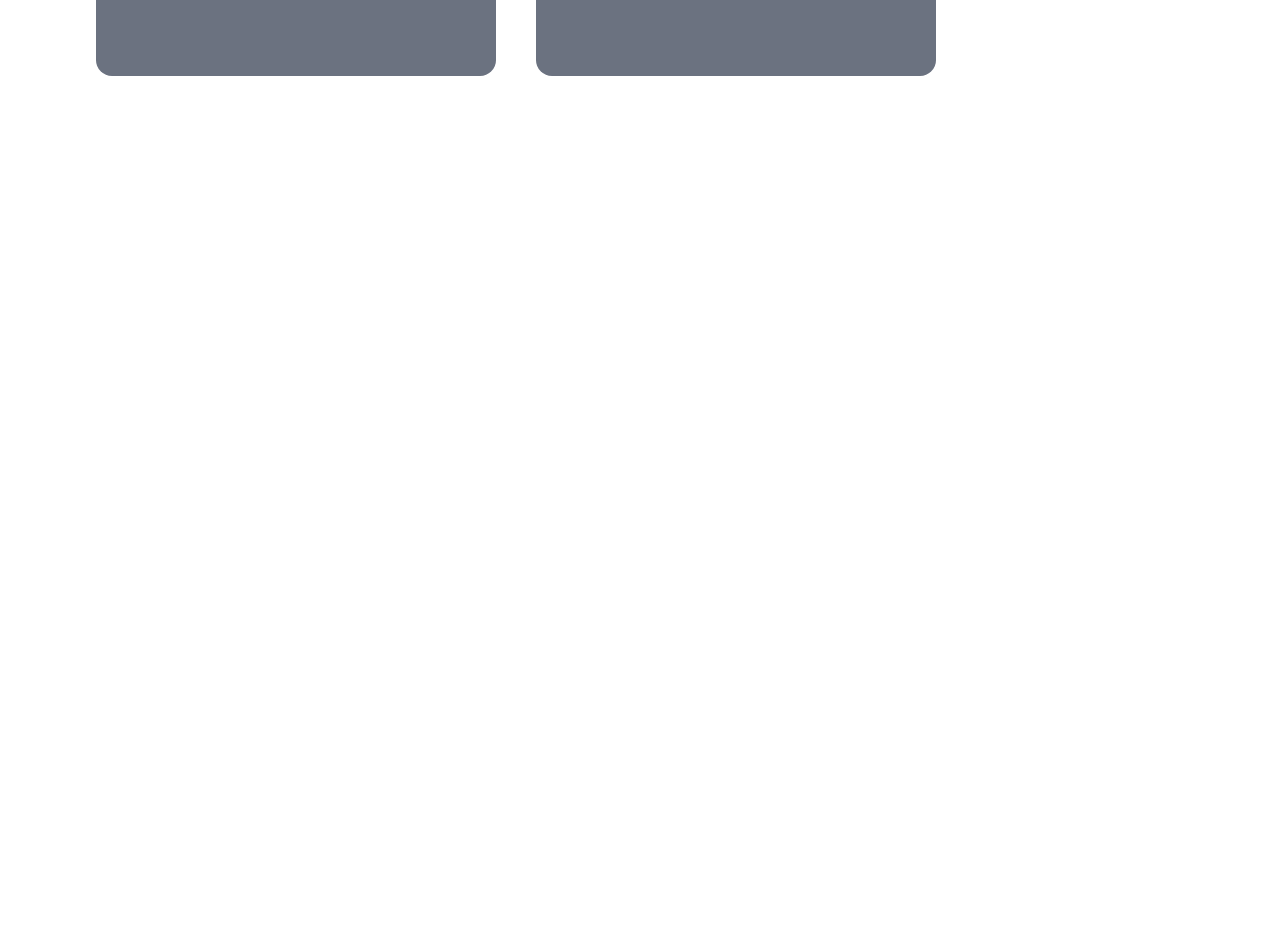
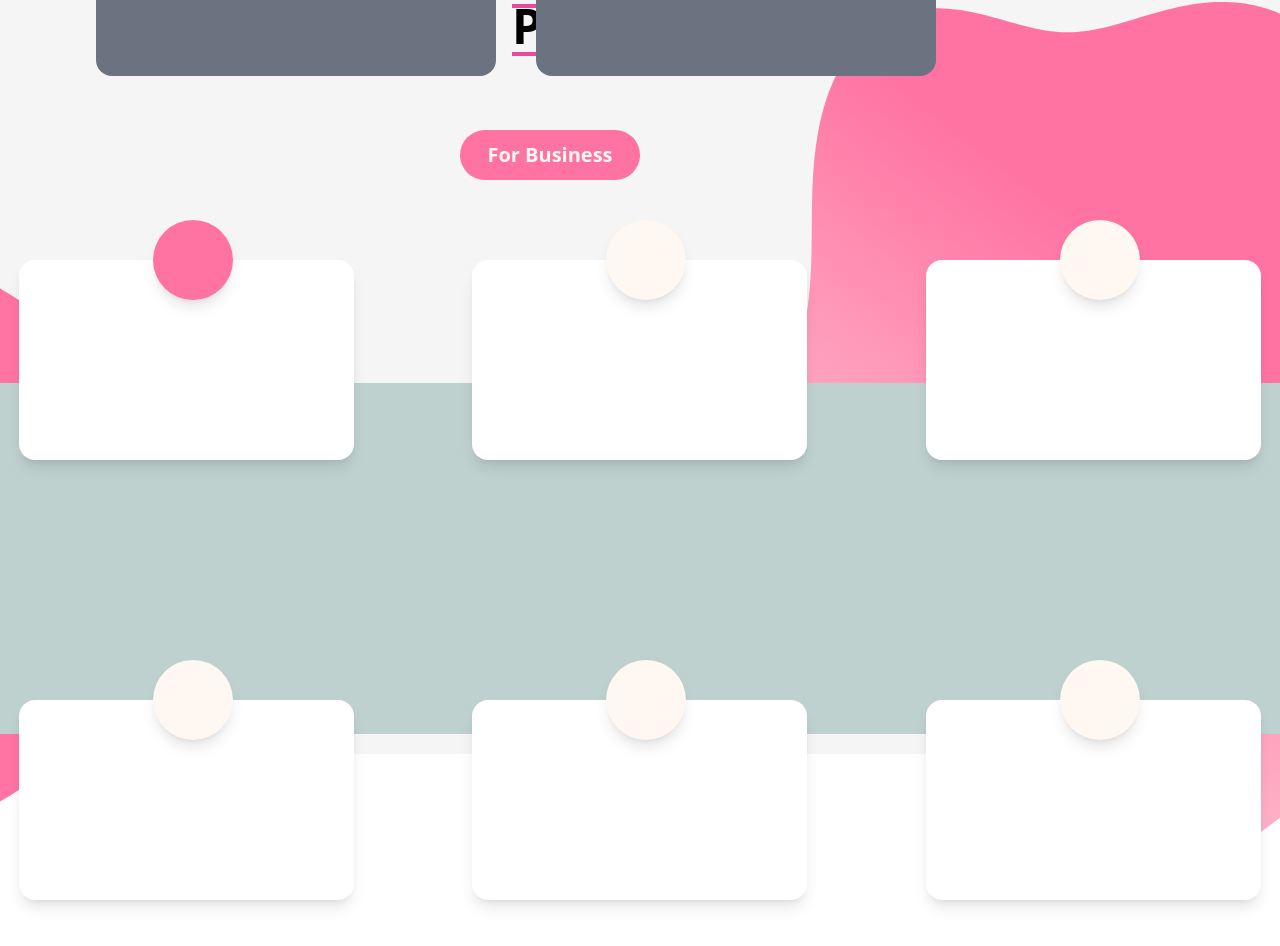
Before and after one commit to Pragnan143/softe-frontend, a React (Create React App) app: page / in a window 1280 px wide. Shown: the part 3652-4598 px from the top of the page. Before the commit the page ends 3728 px from the top, so only its background shows below. Built offline with nearby package versions, Linux system fonts and the light colour scheme.

Commit message:
Our Product section Done

```diff
--- a/src/App.js
+++ b/src/App.js
@@ -2,6 +2,7 @@ import HeroSection from "./components/HeroSection";
 import Marketing from "./components/Marketing";
 import Mentor from "./components/Mentor";
 import Navbar from "./components/Navbar";
+import OurProducts from "./components/OurProducts";
 import Products from "./components/Products";
 
 function App() {
@@ -12,6 +13,7 @@ function App() {
       <Products />
       <Mentor />
       <Marketing />
+      <OurProducts />
     </div>
   );
 }
--- /dev/null
+++ b/src/components/OurProductCards.js
@@ -0,0 +1,30 @@
+import React from "react";
+
+const Cards = () => {
+  return (
+    <div className="relative w-[335px] h-[200px] bg-[#FFFFFF] shadow-lg z-40 rounded-2xl cursor-pointer	">
+      <div className="absolute left-[40%] -top-10 h-[80px] w-[80px] shadow-lg rounded-full bg-[#FFF7F2]  text-[#FF73A2] z-40"></div>
+    </div>
+  );
+};
+const Cards1 = () => {
+  return (
+    <div className="relative w-[335px] h-[200px] bg-[#FFFFFF] shadow-lg z-40 rounded-2xl cursor-pointer	">
+      <div className="absolute left-[40%] -top-10 h-[80px] w-[80px] shadow-lg rounded-full text-[#FFF3A2]  bg-[#FF73A2] z-40"></div>
+    </div>
+  );
+};
+const OurProductCards = () => {
+  return (
+    <div className="h-full w-full flex flex-wrap gap-20 justify-around ">
+      <Cards1 />
+      <Cards />
+      <Cards />
+      <Cards />
+      <Cards />
+      <Cards />
+    </div>
+  );
+};
+
+export default OurProductCards;
--- /dev/null
+++ b/src/components/OurProducts.js
@@ -0,0 +1,27 @@
+import React from "react";
+import left from "../assets/OurProduct_left.svg";
+import right from "../assets/OurProduct_right.svg";
+import OurProductCards from "./OurProductCards";
+const OurProducts = () => {
+  return (
+    <div className="relative my-[150px] h-screen w-full ">
+      <p className="font-bold text-5xl underline decoration-pink-500 underline-offset-8 px-[40%]">
+        Our Products
+      </p>
+      <div className="mx-[350px] my-20 w-[800px] flex items-center justify-around">
+        <div className="h-[50px] w-[180px] bg-[#FF73A2] text-[#FFF7F2] text-xl font-bold flex items-center justify-center overflow-hidden rounded-full">
+          <button>For Business</button>
+        </div>
+        <div className="h-[50px] w-[180px] border-2 border-[#FF73A2] flex items-center text-[#FF73A2] bg-[#FFF7F2] text-xl font-bold justify-center overflow-hidden rounded-full">
+          <button>For Individuals</button>
+        </div>
+      </div>
+      <img src={left} alt="" className="absolute left-0 -bottom-20 z-10" />
+      <div className=" absolute bottom-5 w-full h-[351px] bg-[#BED1CF]  z-20"></div>{" "}
+      <img src={right} alt="" className="absolute right-0 top-12 z-10" />
+      <OurProductCards />
+    </div>
+  );
+};
+
+export default OurProducts;
```
Also changed, not shown: src/assets/OurProduct_left.svg (added), src/assets/OurProduct_right.svg (added).
